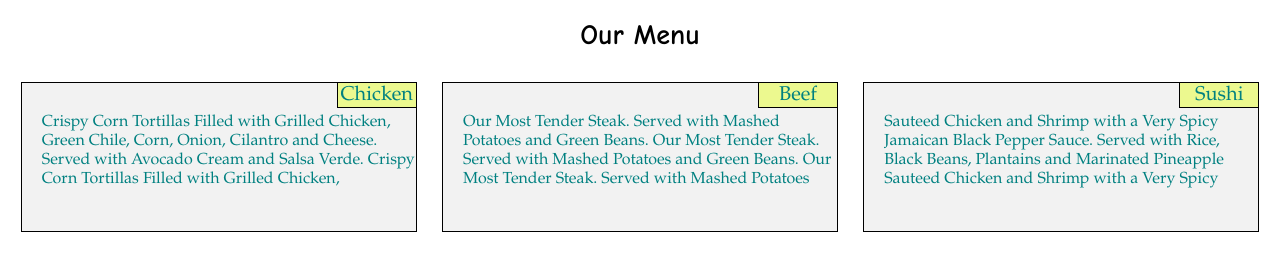
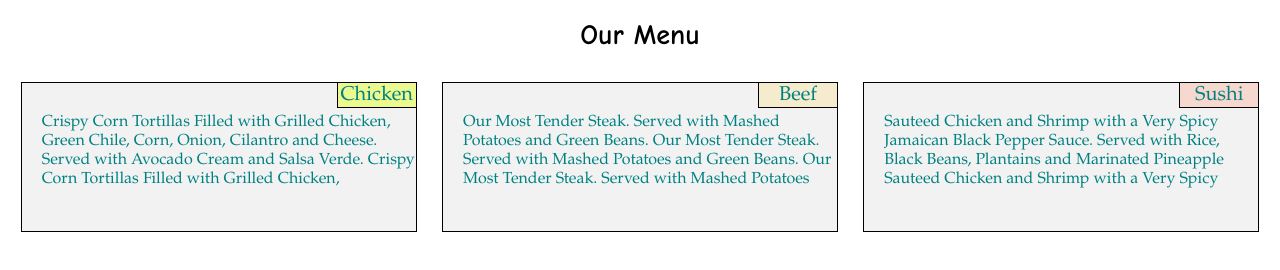
Before and after one commit to SangkyungKim-2023/coursera-web_dev, a plain HTML site: page mod2-solution/index.html in a window 1280 px wide. Drawn offline with Linux system fonts and the light colour scheme.

Commit message:
20230814-3

```diff
--- a/mod2-solution/css/style.css
+++ b/mod2-solution/css/style.css
@@ -137,7 +137,7 @@ p {
   font-size: 125%;
 }
 #p2_title {
-  background-color: #ECF98F;
+  background-color: #F5ECCE;
   position: relative;
   float : right;
   width: 80px;
@@ -148,7 +148,7 @@ p {
   font-size: 125%;
 }
 #p3_title {
-  background-color: #ECF98F;
+  background-color: #F6D8CE;
   position: relative;
   float : right;
   width: 80px;
```
